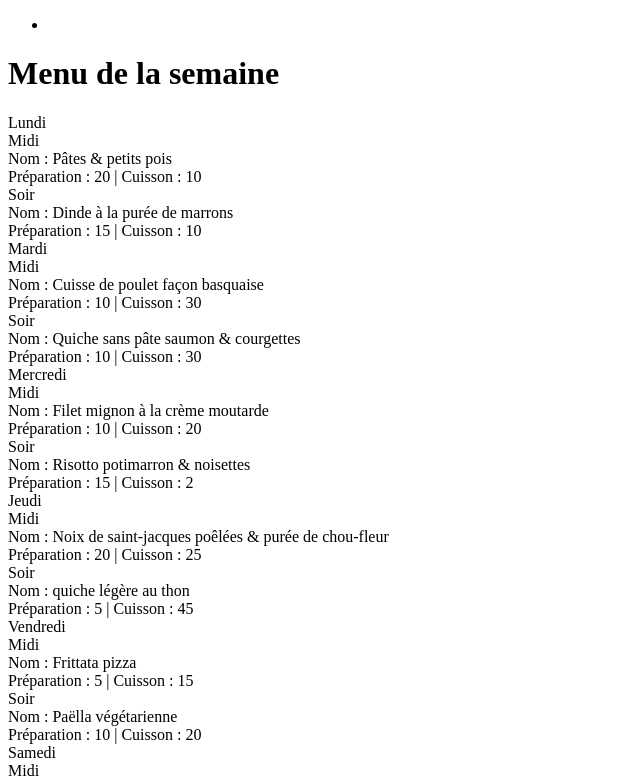
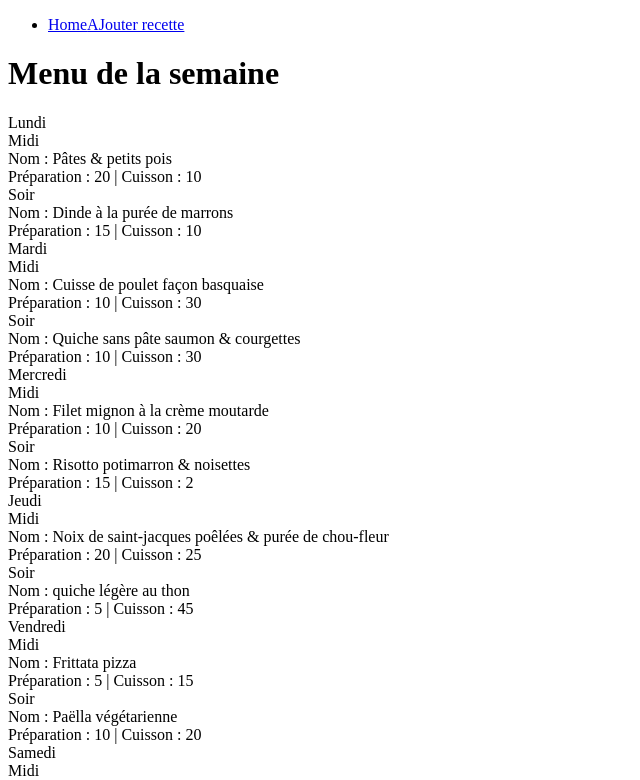
Before and after one commit to brock37/Familly_Eat, a Vue app: page / in a window 1280 px wide. Shown: the top 780 px of the page, without its empty margins (0-640 px from the left). Built offline with nearby package versions, Linux system fonts and the light colour scheme.

Commit message:
add slot into component

```diff
--- a/src/components/VLink.vue
+++ b/src/components/VLink.vue
@@ -3,7 +3,9 @@
      v-bind:class="{active :isActive}"
      v-on:click.prevent="go"
 
-  ></a>
+  >
+  <slot></slot>
+</a>
 
 </template>
 
```
